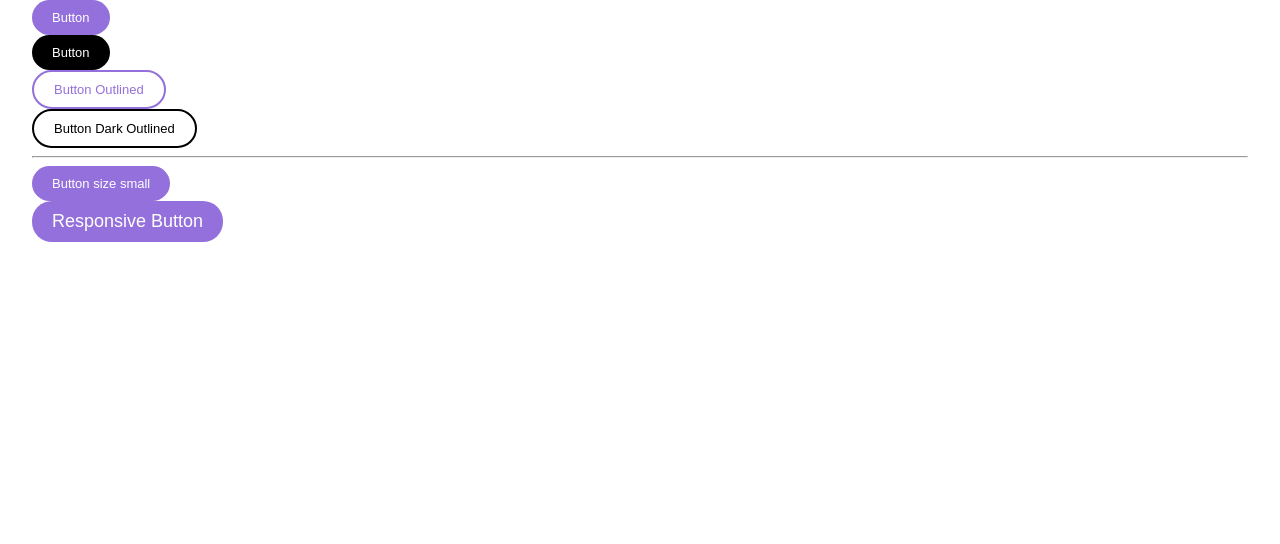
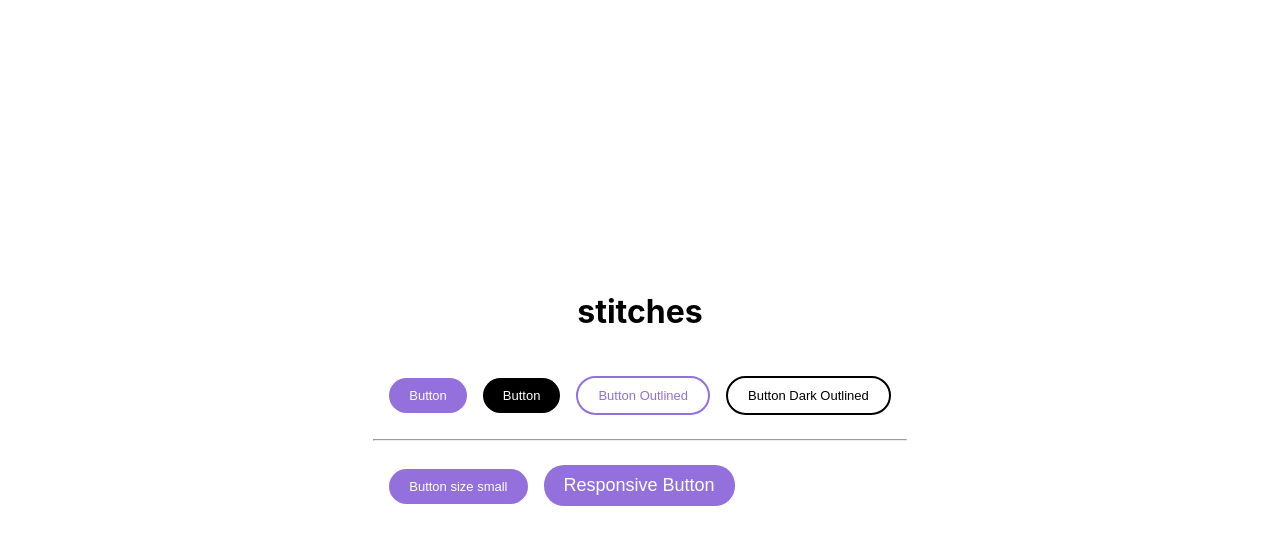
Before and after one commit to hellofanny/exploring-stitches-radix, a Next.js app: page / in a window 1280 px wide. Shown: the top 544 px of the page. Built offline with nearby package versions, Linux system fonts and the light colour scheme.

Commit message:
Improves general layout

```diff
--- a/pages/index.tsx
+++ b/pages/index.tsx
@@ -74,21 +74,30 @@ const Home: NextPage = () => {
         <link rel="icon" href="/favicon.ico" />
       </Head>
 
-      <main>
+      <main className={styles.main}>
+        <h1>stitches</h1>
+        <div>
+          <section className={styles.section}>
             <button className={button()}>Button</button>
-        <br />
+
             <button className={button({ variant: "dark" })}>Button</button>
-        <br />
-        <button className={button({ outlined: true })}>Button Outlined</button>
-        <br />
+
+            <button className={button({ outlined: true })}>
+              Button Outlined
+            </button>
+
             <button className={button({ variant: "dark", outlined: true })}>
               Button Dark Outlined
             </button>
+          </section>
 
           <hr />
 
-        <button className={button({ size: "small" })}>Button size small</button>
-        <br />
+          <section className={styles.section}>
+            <button className={button({ size: "small" })}>
+              Button size small
+            </button>
+
             <button
               className={button({
                 size: {
@@ -99,6 +108,8 @@ const Home: NextPage = () => {
             >
               Responsive Button
             </button>
+          </section>
+        </div>
       </main>
     </div>
   );
--- a/styles/Home.module.css
+++ b/styles/Home.module.css
@@ -10,6 +10,14 @@
   flex-direction: column;
   justify-content: center;
   align-items: center;
+}
+
+.section {
+  margin: 1.5rem 1rem;
+}
+
+.section button:not(:last-child) {
+  margin-right: 1rem;
 }
 
 .footer {
```
Lines whose indentation alone changed are shown as unchanged.
